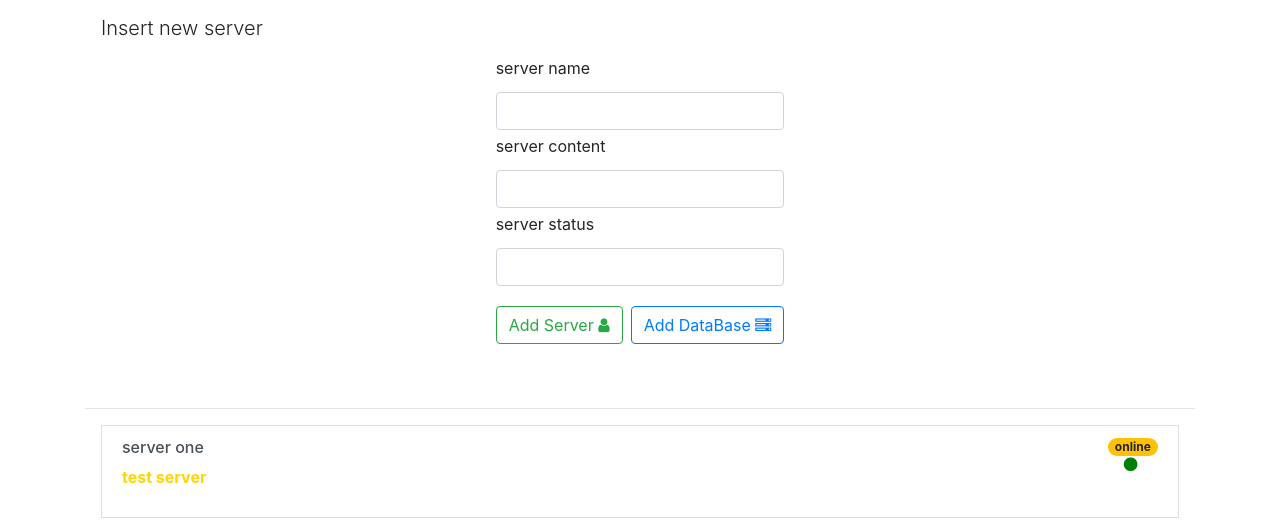
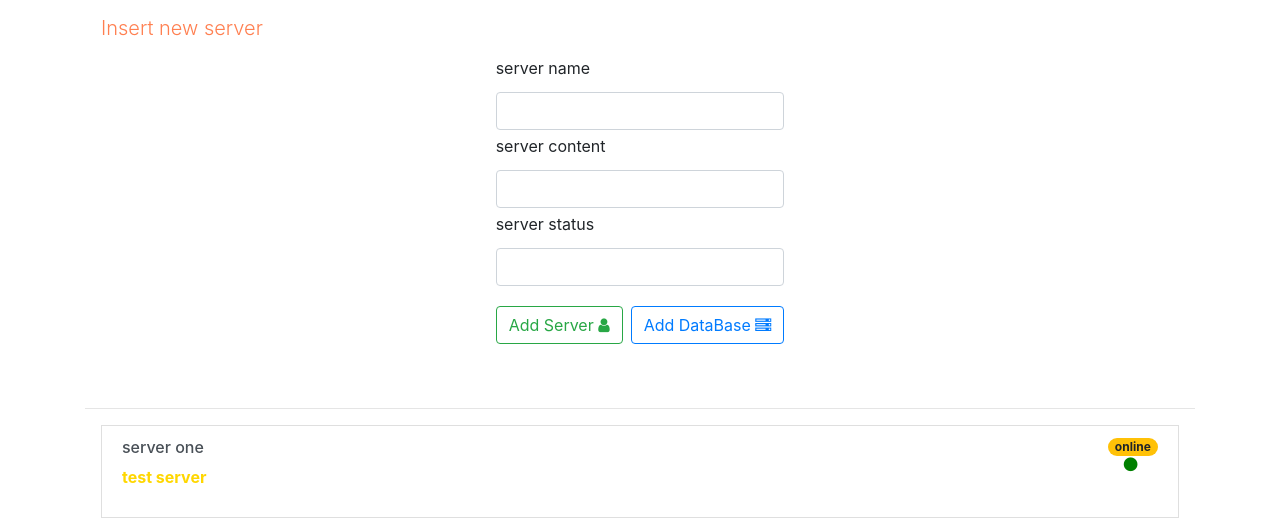
Before and after one commit to abo-elnoUr/angular-course-test, an Angular app: page / in a window 1280 px wide. Shown: the top 522 px of the page. Built offline with nearby package versions, Linux system fonts and the light colour scheme.

Commit message:
2 files modified, 1 added

```diff
--- a/src/app/app.module.ts
+++ b/src/app/app.module.ts
@@ -5,10 +5,11 @@ import { FormsModule } from "@angular/forms";
 import { AppComponent } from "./app.component";
 import { ParentComponent } from "./parent/parent.component";
 import { ChildComponent } from "./child/child.component";
+import { ColorDirective } from "./my-directive/color-directive.directive";
 
 @NgModule({
   imports: [BrowserModule, FormsModule],
-  declarations: [AppComponent, ParentComponent, ChildComponent],
+  declarations: [AppComponent, ParentComponent, ChildComponent, ColorDirective],
   bootstrap: [AppComponent]
 })
 export class AppModule {}
--- /dev/null
+++ b/src/app/my-directive/color-directive.directive.ts
@@ -0,0 +1,11 @@
+import { Directive, ElementRef, OnInit } from "@angular/core";
+
+@Directive({
+  selector: "[colorDirective]"
+})
+export class ColorDirective implements OnInit {
+  constructor(private _ElementRef: ElementRef) {}
+  ngOnInit() {
+    this._ElementRef.nativeElement.style.color = "coral";
+  }
+}
--- a/src/app/parent/parent.component.html
+++ b/src/app/parent/parent.component.html
@@ -1,4 +1,4 @@
-<h3 class="lead m-3">Insert new server</h3>
+<h3 colorDirective class="lead m-3">Insert new server</h3>
 <div class="row mx-3">
   <div class="form-group mx-auto">
     <label>server name</label>
```
